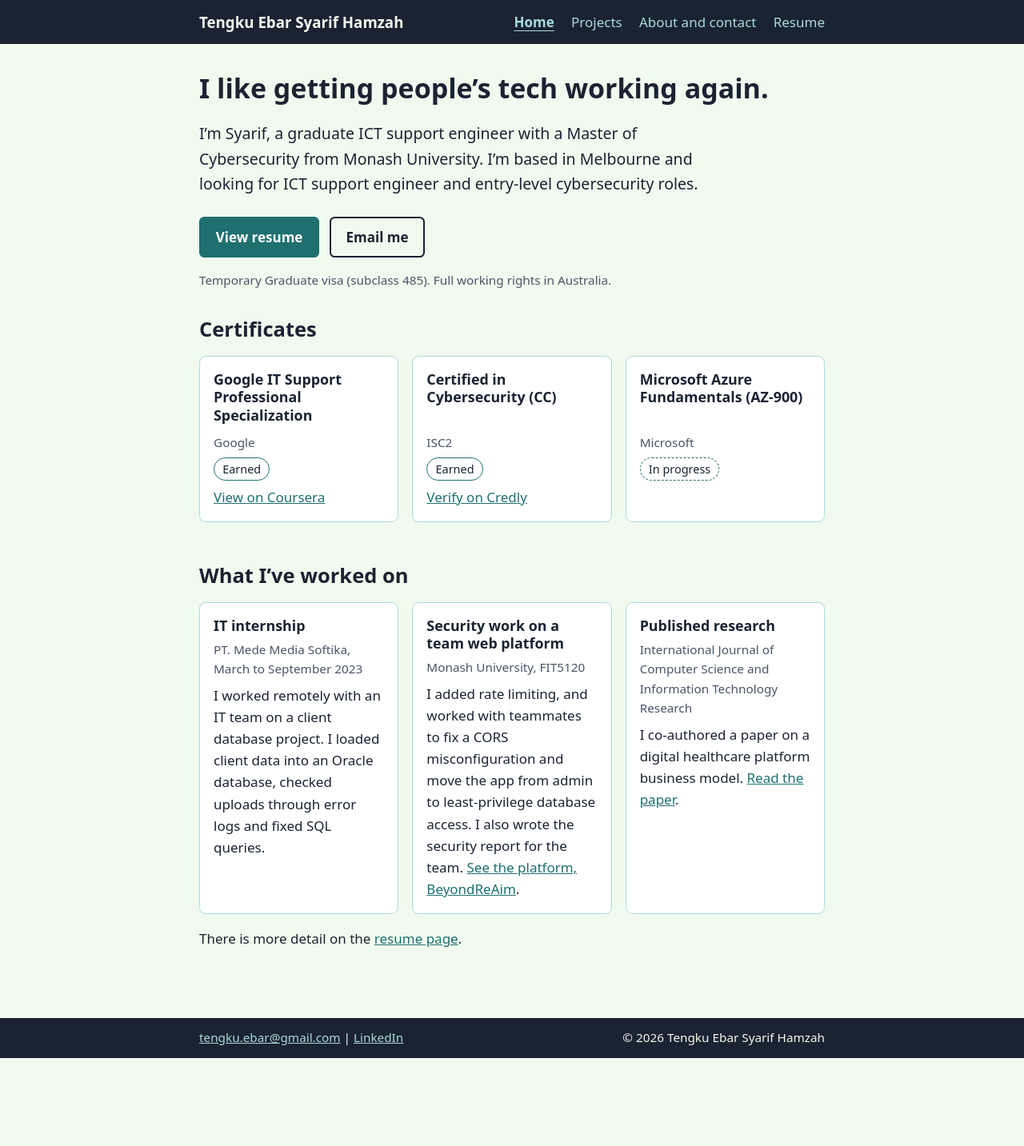
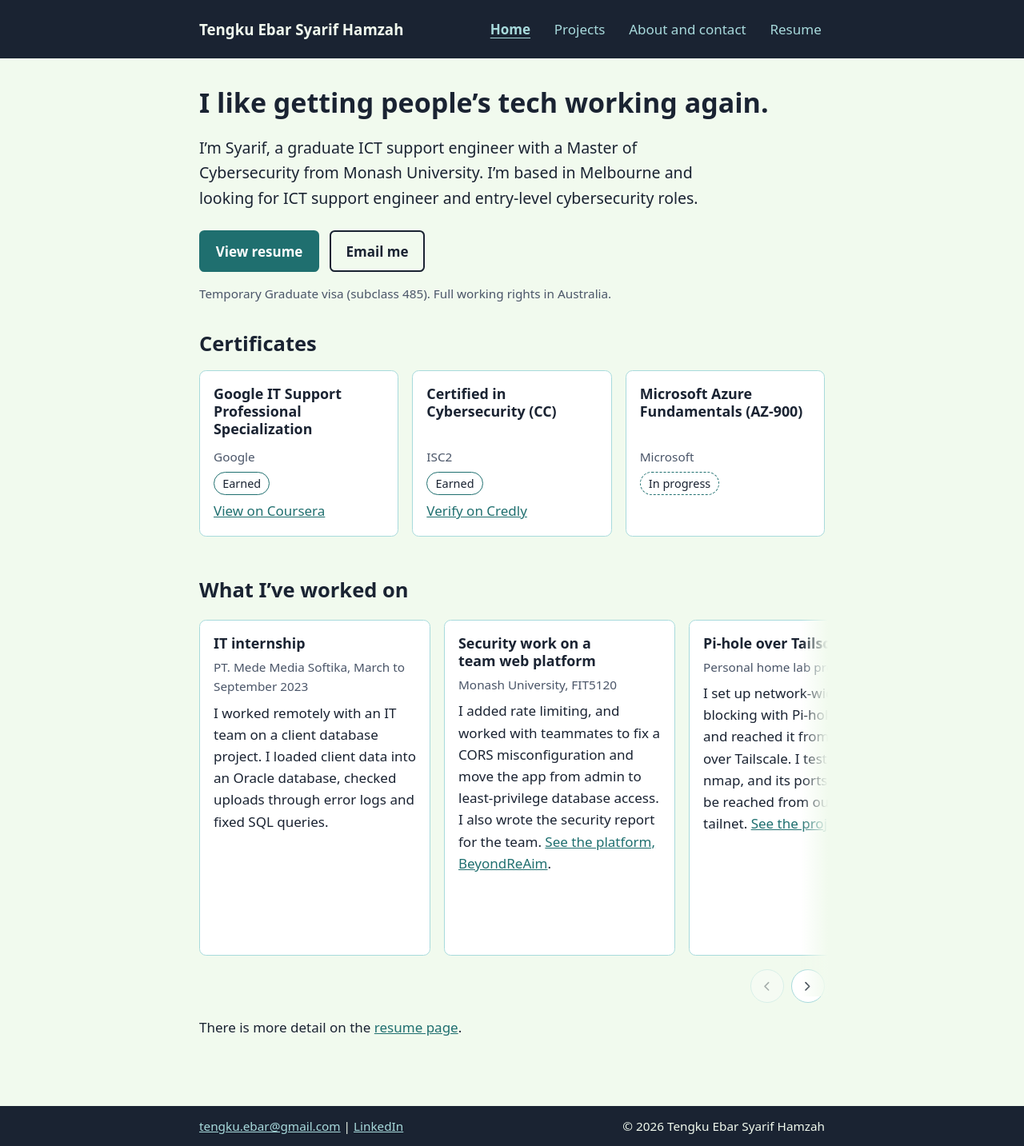
Before and after one commit to tengkuebar/tengkuebar.github.io, a Jekyll site: the page built from index.md, in a window 1280 px wide. Shown: the whole page at 80% size. Built offline with Jekyll 4.4.1, drawn with Linux system fonts in a browser that asks for light colours; before the commit the page ends 1323 px from its top, so only the background shows below that.

Commit message:
Add scrollable work cards, Pi-hole and DomainCheck to home, polish UI
Co-Authored-By: Claude Sonnet 5.5 <noreply@anthropic.com>

```diff
--- a/_layouts/default.html
+++ b/_layouts/default.html
@@ -40,5 +40,6 @@
     </div>
   </footer>
   {% if page.lightbox %}<script src="{{ '/assets/js/lightbox.js' | relative_url }}" defer></script>{% endif %}
+  {% if page.scroller %}<script src="{{ '/assets/js/scroller.js' | relative_url }}" defer></script>{% endif %}
 </body>
 </html>
--- a/assets/css/style.css
+++ b/assets/css/style.css
@@ -65,6 +65,7 @@ body {
   color: var(--text);
   font-family: var(--font);
   line-height: 1.6;
+  -webkit-font-smoothing: antialiased;
 }
 
 main.container {
@@ -77,6 +78,7 @@ h1,
 h2,
 h3 {
   line-height: 1.25;
+  text-wrap: balance;
 }
 
 h1 {
@@ -97,6 +99,7 @@ h3 {
 p,
 li {
   max-width: 70ch;
+  text-wrap: pretty;
 }
 
 a {
@@ -116,6 +119,7 @@ main img {
   max-width: 100%;
   height: auto;
   border: 1px solid var(--border);
+  border-radius: 0.375rem;
 }
 
 /* Skip link for keyboard users */
@@ -186,12 +190,23 @@ main img {
 
 .nav-list a {
   text-decoration: none;
+  display: inline-block;
+  padding: 0.6rem 0.25rem;
+  text-underline-offset: 0.25em;
+  text-decoration-color: transparent;
+  transition: text-decoration-color 150ms ease-out;
 }
 
-.nav-list a:hover,
 .nav-list a[aria-current="page"] {
   text-decoration: underline;
-  text-underline-offset: 0.25em;
+  text-decoration-color: currentColor;
+}
+
+@media (hover: hover) and (pointer: fine) {
+  .nav-list a:hover {
+    text-decoration: underline;
+    text-decoration-color: currentColor;
+  }
 }
 
 .nav-list a[aria-current="page"] {
@@ -218,10 +233,17 @@ main img {
   color: var(--btn-text);
   font-weight: 600;
   text-decoration: none;
+  transition: transform 150ms cubic-bezier(0.23, 1, 0.32, 1), background-color 150ms ease-out, color 150ms ease-out;
 }
 
-.btn:hover {
-  text-decoration: underline;
+.btn:active {
+  transform: scale(0.97);
+}
+
+@media (hover: hover) and (pointer: fine) {
+  .btn:hover {
+    text-decoration: underline;
+  }
 }
 
 .btn-secondary {
@@ -489,3 +511,103 @@ pre {
   aspect-ratio: auto;
   object-fit: contain;
 }
+
+
+/* Scrollable row of cards (home, "What I've worked on").
+   Native scroll-snap does the work; the arrow buttons are added by scroller.js. */
+:root { --ease-out: cubic-bezier(0.23, 1, 0.32, 1); }
+
+.scroller { position: relative; }
+
+.scroller > .card-grid {
+  display: flex;
+  gap: 1rem;
+  overflow-x: auto;
+  scroll-snap-type: x mandatory;
+  scroll-padding-inline: 0.25rem;
+  overscroll-behavior-x: contain;
+  scrollbar-width: none;
+  padding: 0.25rem 0.25rem 0.5rem;
+  margin-inline: -0.25rem;
+}
+.scroller > .card-grid::-webkit-scrollbar { display: none; }
+
+.scroller > .card-grid > li {
+  flex: 0 0 min(17rem, 82%);
+  scroll-snap-align: start;
+  transition: transform 160ms var(--ease-out);
+}
+.scroller > .card-grid > li:active { transform: scale(0.98); }
+
+@media (hover: hover) and (pointer: fine) {
+  .scroller > .card-grid > li { transition: transform 200ms var(--ease-out), border-color 200ms var(--ease-out); }
+  .scroller > .card-grid > li:hover { transform: translateY(-2px); border-color: var(--link); }
+}
+
+/* Fade hints that more cards sit off-screen; scroller.js toggles the classes */
+.scroller::before,
+.scroller::after {
+  content: "";
+  position: absolute;
+  top: 0.25rem;
+  bottom: 0.5rem;
+  width: 2rem;
+  pointer-events: none;
+  z-index: 1;
+  opacity: 0;
+  transition: opacity 200ms var(--ease-out);
+}
+.scroller::before { left: -0.25rem; background: linear-gradient(to right, var(--bg), transparent); }
+.scroller::after { right: -0.25rem; background: linear-gradient(to left, var(--bg), transparent); }
+.scroller.can-prev::before,
+.scroller.can-next::after { opacity: 1; }
+
+.scroller-controls {
+  display: flex;
+  justify-content: flex-end;
+  gap: 0.5rem;
+  margin-top: 0.5rem;
+}
+
+.scroller-btn {
+  width: 2.5rem;
+  height: 2.5rem;
+  display: grid;
+  place-items: center;
+  border: 1px solid var(--border);
+  border-radius: 50%;
+  background: var(--card);
+  color: var(--text);
+  font: inherit;
+  cursor: pointer;
+  transition: transform 160ms var(--ease-out), opacity 160ms var(--ease-out);
+}
+.scroller-btn:active:not(:disabled) { transform: scale(0.94); }
+.scroller-btn:disabled { opacity: 0.35; cursor: default; }
+.scroller-btn:focus-visible { outline: 3px solid var(--focus); outline-offset: 2px; }
+.scroller-btn svg { width: 1.1rem; height: 1.1rem; }
+@media (hover: hover) and (pointer: fine) {
+  .scroller-btn:hover:not(:disabled) { border-color: var(--link); }
+}
+
+@media (prefers-reduced-motion: reduce) {
+  .scroller > .card-grid > li,
+  .scroller-btn,
+  .scroller::before,
+  .scroller::after { transition: none; }
+  .scroller > .card-grid > li:hover,
+  .scroller > .card-grid > li:active { transform: none; }
+}
+
+
+/* Short crossfade between pages where the browser supports it */
+@view-transition {
+  navigation: auto;
+}
+
+@media (prefers-reduced-motion: reduce) {
+  .btn,
+  .nav-list a { transition: none; }
+  .btn:active { transform: none; }
+  @view-transition { navigation: none; }
+}
--- /dev/null
+++ b/assets/js/scroller.js
@@ -0,0 +1,45 @@
+// Adds previous/next buttons and edge fades to a .scroller row of cards.
+// Without JS the row still scrolls and snaps natively.
+(function () {
+  var reduce = window.matchMedia("(prefers-reduced-motion: reduce)").matches;
+  document.querySelectorAll(".scroller").forEach(function (root) {
+    var track = root.querySelector(".card-grid");
+    if (!track) return;
+
+    var arrow = function (d) {
+      return '<svg viewBox="0 0 24 24" fill="none" stroke="currentColor" stroke-width="2" stroke-linecap="round" stroke-linejoin="round" aria-hidden="true"><path d="' + d + '"/></svg>';
+    };
+    var controls = document.createElement("div");
+    controls.className = "scroller-controls";
+    controls.innerHTML =
+      '<button type="button" class="scroller-btn" data-dir="-1" aria-label="Previous">' + arrow("M15 6l-6 6 6 6") + "</button>" +
+      '<button type="button" class="scroller-btn" data-dir="1" aria-label="Next">' + arrow("M9 6l6 6-6 6") + "</button>";
+    root.appendChild(controls);
+
+    var prev = controls.querySelector('[data-dir="-1"]');
+    var next = controls.querySelector('[data-dir="1"]');
+
+    function update() {
+      var max = track.scrollWidth - track.clientWidth - 1;
+      var canPrev = track.scrollLeft > 1;
+      var canNext = track.scrollLeft < max;
+      prev.disabled = !canPrev;
+      next.disabled = !canNext;
+      root.classList.toggle("can-prev", canPrev);
+      root.classList.toggle("can-next", canNext);
+      controls.hidden = !canPrev && !canNext;
+    }
+
+    controls.addEventListener("click", function (e) {
+      var btn = e.target.closest("button");
+      if (!btn) return;
+      var card = track.firstElementChild;
+      var step = card ? card.getBoundingClientRect().width + 16 : track.clientWidth * 0.8;
+      track.scrollBy({ left: step * Number(btn.dataset.dir), behavior: reduce ? "auto" : "smooth" });
+    });
+
+    track.addEventListener("scroll", update, { passive: true });
+    window.addEventListener("resize", update);
+    update();
+  });
+})();
--- a/index.md
+++ b/index.md
@@ -28,7 +29,8 @@ title: Home
 
 <section aria-labelledby="work-heading">
   <h2 id="work-heading">What I&rsquo;ve worked on</h2>
-  <ul class="card-grid">
+  <div class="scroller">
+    <ul class="card-grid">
     <li class="card">
       <h3>IT internship</h3>
       <p class="muted">PT. Mede Media Softika, March to September 2023</p>
@@ -40,10 +42,21 @@ title: Home
       <p>I added rate limiting, and worked with teammates to fix a CORS misconfiguration and move the app from admin to least-privilege database access. I also wrote the security report for the team. <a href="https://www.beyondai-saltjs.me/">See the platform, BeyondReAim</a>.</p>
     </li>
     <li class="card">
+      <h3>Pi-hole over Tailscale</h3>
+      <p class="muted">Personal home lab project</p>
+      <p>I set up network-wide ad blocking with Pi-hole in Docker and reached it from my phone over Tailscale. I tested it with nmap, and its ports could not be reached from outside the tailnet. <a href="{{ '/projects/' | relative_url }}">See the project</a>.</p>
+    </li>
+    <li class="card">
+      <h3>DomainCheck</h3>
+      <p class="muted">Personal project, built with an AI coding assistant</p>
+      <p>A web app that checks a domain&rsquo;s email and website security using passive checks only, and explains the results in plain English with a score, ranked fixes and a PDF report. I set the requirements and scope and reviewed the work; Claude Code wrote the code under my direction. <a href="{{ '/projects/' | relative_url }}">See the project</a>.</p>
+    </li>
+    <li class="card">
       <h3>Published research</h3>
       <p class="muted">International Journal of Computer Science and Information Technology Research</p>
       <p>I co-authored a paper on a digital healthcare platform business model. <a href="https://www.researchpublish.com/papers/a-conceptual-ehealthcare4u-digital-platform-business-model-ensure-healthy-lives-and-promote-wellbeing-for-all-ages-of-healthcare-and-including-prevention--cure">Read the paper</a>.</p>
     </li>
   </ul>
+  </div>
   <p>There is more detail on the <a href="{{ '/resume/' | relative_url }}">resume page</a>.</p>
 </section>
```
Also changed, not shown: other parts of index.md (+1 -0 lines).
